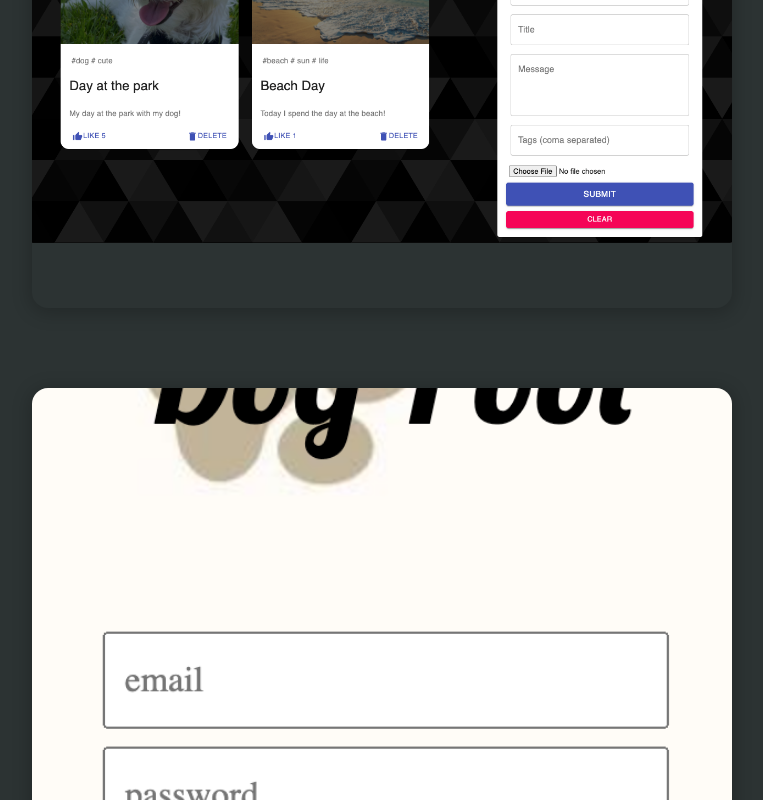
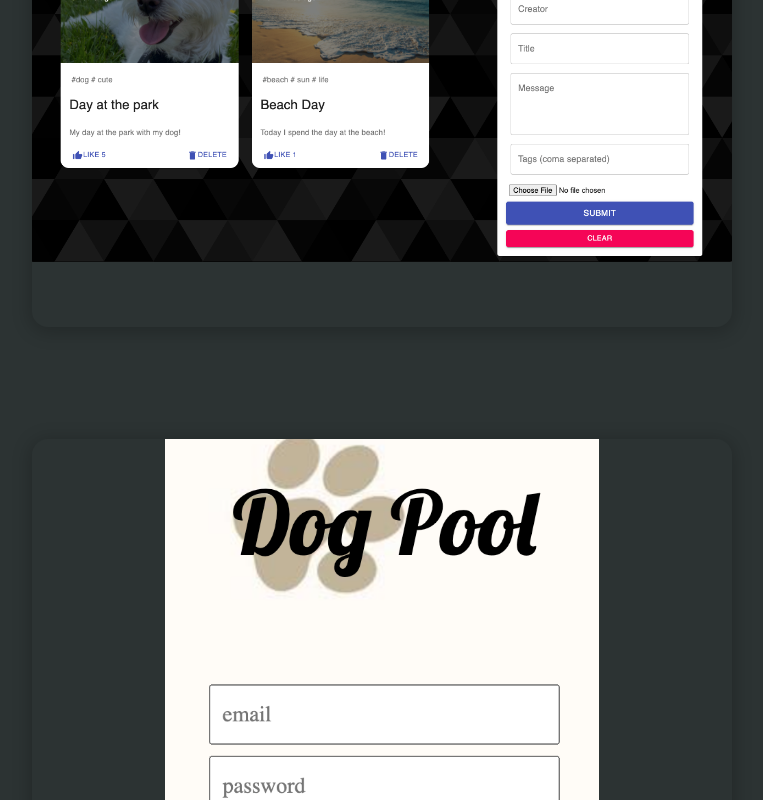
Before and after one commit to jimmykt/portfolio, a React (Create React App) app: page / in a window 1280 px wide. Shown: the part 1740-2540 px from the top of the page, without its empty margins (258-1021 px from the left). Built offline with nearby package versions, Linux system fonts and the light colour scheme.

Commit message:
back card styling

```diff
--- a/src/components/Footer.jsx
+++ b/src/components/Footer.jsx
@@ -17,7 +17,7 @@ function Footer() {
           <img className="Footer__icons" src={GithubIcon} alt="github" />
         </a>
 
-        <a href="https://www.linkedin.com/in/jimmykt8/">
+        <a href="https://www.linkedin.com/in/jimmykt82/">
           <img className="Footer__icons" src={LinkedinIcon} alt="Linkedin" />
         </a>
       </div>
--- a/src/components/Header.scss
+++ b/src/components/Header.scss
@@ -2,20 +2,18 @@
 @use "../styles/mixins" as *;
 
 .header {
-  position: fixed;
-  // position: absolute;
+  @include page-side-padding-mobile;
+  padding-top: 0.75rem;
+  padding-bottom: 0.75rem;
+  width: 100%;
+  // position: sticky;
+  top: 0;
   display: flex;
-  margin-bottom: 1rem;
   flex-direction: row;
   align-items: center;
   justify-content: space-between;
-  // background-color: $color-primary;
-  background-color: transparent;
   color: black;
-  width: 100%;
-  @include page-side-padding-mobile;
-  padding-top: 0.75rem;
-  padding-bottom: 0.75rem;
+  background-color: $color1;
 
   @include tablet {
     @include page-side-padding-tablet;
--- a/src/components/ProjectCard.jsx
+++ b/src/components/ProjectCard.jsx
@@ -6,28 +6,42 @@ import React, { useState, useEffect } from "react";
 function ProjectCard(props) {
   const [flip, setFlip] = useState(false);
 
+  console.log(props.verticalImage);
   const clickFlip = () => {
     setFlip(!flip);
-    console.log(flip);
   };
 
   return (
     <div className="card" onClick={clickFlip}>
       <div className={"card__inner " + (flip ? "is-flipped" : "")}>
         <div className="card__face card__face--front">
-          <img className="card__image" src={props.image} alt="project" />
+          <img
+            className={
+              props.verticalImage
+                ? "card__image card__image--vertical-imgae"
+                : "card__image"
+            }
+            src={props.image}
+            alt="project"
+          />
         </div>
         <div className="card__face card__face--back">
-          <div className="card__content">
-            <p className="Project__info">{props.info}</p>
-            <p className="Project__stacks">Stacks Used: {props.stacks}</p>
-            <p className="Project__moreInfo">{props.moreInfo}</p>
-            <div className="Project__links">
+          <div className="card__back-content">
+            <div className="card__back-img"></div>
+            <h2 className="card__back-name">{props.name}</h2>
+            <p className="card__back-info">{props.info}</p>
+            <p className="card__back-stacks">Stacks Used: {props.stacks}</p>
+            <p className="card__back-moreInfo">{props.moreInfo}</p>
+            <div className="card__back-links">
               <a href={props.github} target="_blank" rel="noreferrer">
-                <img className="Project__icon" src={GithubIcon} alt="Githun" />
+                <img
+                  className="card__back-icon"
+                  src={GithubIcon}
+                  alt="Githun"
+                />
               </a>
               <a href={props.host} target="_blank" rel="noreferrer">
-                <img className="Project__icon" src={VisitIcon} alt="Githun" />
+                <img className="card__back-icon" src={VisitIcon} alt="Githun" />
               </a>
             </div>
           </div>
--- a/src/components/ProjectCard.scss
+++ b/src/components/ProjectCard.scss
@@ -1,13 +1,17 @@
 @use "../styles/variables" as *;
 @use "../styles/mixins" as *;
+
+.is-flipped {
+  transform: rotateY(180deg);
+}
+
 .card {
   width: 700px;
   height: 70vh;
-  margin: auto;
   perspective: 1000px;
-  position: relative;
-  margin-top: 1rem;
-  padding-bottom: 4rem;
+  padding: 2rem 0rem;
+  margin-top: 3rem;
+
   &__inner {
     width: 100%;
     height: 100%;
@@ -18,6 +22,7 @@
 
   &__face {
     position: absolute;
+
     width: 100%;
     height: 100%;
     -webkit-backface-visibility: hidden;
@@ -27,11 +32,6 @@
     box-shadow: 0px 3px 18px 3px rgba(0, 0, 0, 0.2);
 
     &--front {
-      // background-image: linear-gradient(
-      //   to bottom right,
-      //   rgb(37, 30, 30),
-      //   $test
-      // );
       background-color: transparent;
       display: flex;
       align-items: center;
@@ -46,14 +46,35 @@
 
   &__image {
     width: 100%;
+    &--vertical-imgae {
+      height: 100%;
+      width: fit-content;
+    }
   }
 
-  &__content {
+  // Back Side
+  &__back-content {
     width: 100%;
     height: 100%;
+    padding: 1rem;
+    display: flex;
+    flex-direction: column;
+    align-items: center;
+  }
+  &__back-img {
+    width: 50%;
+    height: 50%;
+    border: 1px solid black;
+  }
+
+  &__back-name {
+    margin-top: 1rem;
+  }
+
+  &__back-info {
+    margin-top: 0.5rem;
+  }
+  &__back-icon {
+    max-width: 5rem;
   }
 }
-
-.is-flipped {
-  transform: rotateY(180deg);
-}
--- a/src/components/Projects.jsx
+++ b/src/components/Projects.jsx
@@ -1,11 +1,9 @@
 import "./Projects.scss";
-import Project from "../components/Project";
 import ProjectCard from "../components/ProjectCard";
 import JourneyImage from "../assets/images/app-Journey.png";
 import DogPoolImage from "../assets/images/dogpool.png";
 import TrackImage from "../assets/images/track.png";
 
-// import Switch from "../components/Switch";
 function Projects() {
   return (
     <div className="Projects" id="projects">
@@ -14,11 +12,12 @@ function Projects() {
         <ProjectCard
           image={TrackImage}
           name="Track"
-          info="An expense tracking app, secure login with webtokens, and secure signups with bcryptjs '\n' hi"
+          info="An expense tracking app, secure login with webtokens, and secure signups with bcryptjs"
           stacks="React.js, axios, redux, react-router-dom, Node, MongoDB, Mongoose, sass, redux,  Express, bcryptjs, jsonwebtoken "
           moreInfo="signup, or use a test account:  email:john Password:smith"
           github="https://github.com/jimmykt/track"
           host="https://track-app-jt.netlify.app/"
+          verticalImage={false}
         />
         <ProjectCard
           image={JourneyImage}
@@ -27,6 +26,7 @@ function Projects() {
           stacks="React.js, axios, redux, react-file-base64, Node, MongoDB, Express"
           github="https://github.com/jimmykt/Journey"
           host="https://journey-mern.netlify.app/"
+          verticalImage={false}
         />
         <ProjectCard
           image={DogPoolImage}
@@ -35,6 +35,7 @@ function Projects() {
           stacks="React.js, axios, redux, react-file-base64, Node, MySQL, Express, Google API"
           github="https://github.com/jimmykt/dog-pool"
           host="https://journey-mern.netlify.app/"
+          verticalImage={true}
         />
       </div>
     </div>
--- a/src/components/Projects.scss
+++ b/src/components/Projects.scss
@@ -6,12 +6,10 @@
   display: flex;
   justify-content: center;
   background-color: #2c3333;
-  padding-top: 10rem;
+  padding: 2rem 0rem;
+  position: relative;
+
   @include tablet {
     @include page-side-padding-tablet;
   }
-
-  &__title {
-    text-align: center;
-  }
 }
--- a/src/pages/HomePage.jsx
+++ b/src/pages/HomePage.jsx
@@ -1,3 +1,5 @@
+import "./HomePage.scss";
+
 import Hero from "../components/Hero";
 import Porjects from "../components/Projects";
 function HomePage() {
--- /dev/null
+++ b/src/pages/HomePage.scss
@@ -0,0 +1,2 @@
+.home {
+}
--- a/src/styles/_variables.scss
+++ b/src/styles/_variables.scss
@@ -10,4 +10,4 @@ $color2: #2c3333;
 $color3: #a5c9ca;
 $color4: #e7f6f2;
 
-$test: #282828;
+$test: #df1212;
```
